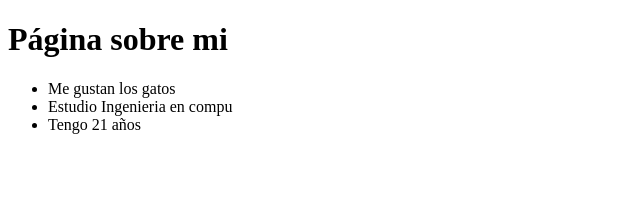
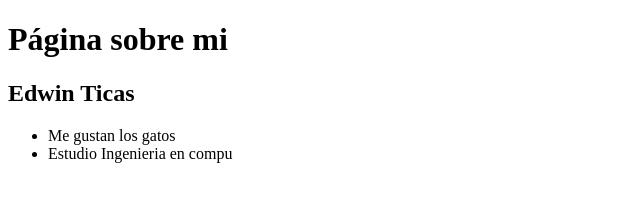
Before and after one commit to supfrech2203/practicasEdwinTicas3, a plain HTML site: page Practica0/index.html in a window 1280 px wide. Shown: the whole page, without its empty margins (0-640 px from the left). Drawn offline with Linux system fonts and the light colour scheme.

Commit message:
Corregida la lista y nombre agregado

```diff
--- a/Practica0/index.html
+++ b/Practica0/index.html
@@ -7,10 +7,11 @@
 </head>
 <body>
     <h1>Página sobre mi</h1>
+    <h2>Edwin Ticas</h2>
     <ul>
         <li>Me gustan los gatos</li>
         <li>Estudio Ingenieria en compu</li>
-        <li>Tengo 21 años</li>
+
     </ul>
 </body>
 </html>
```
